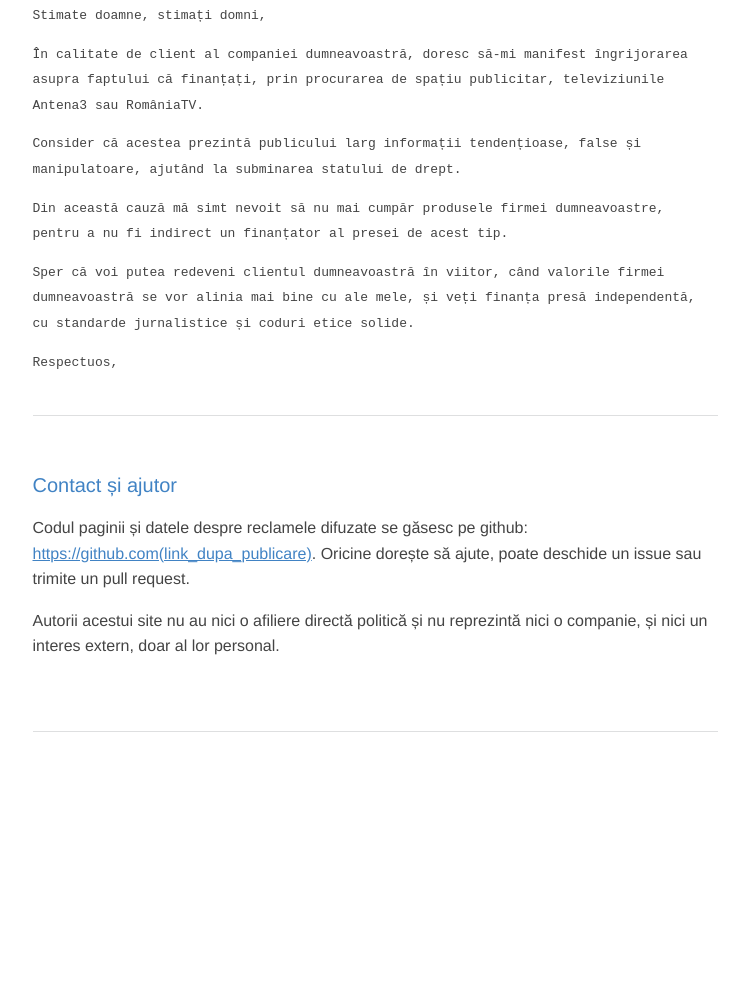
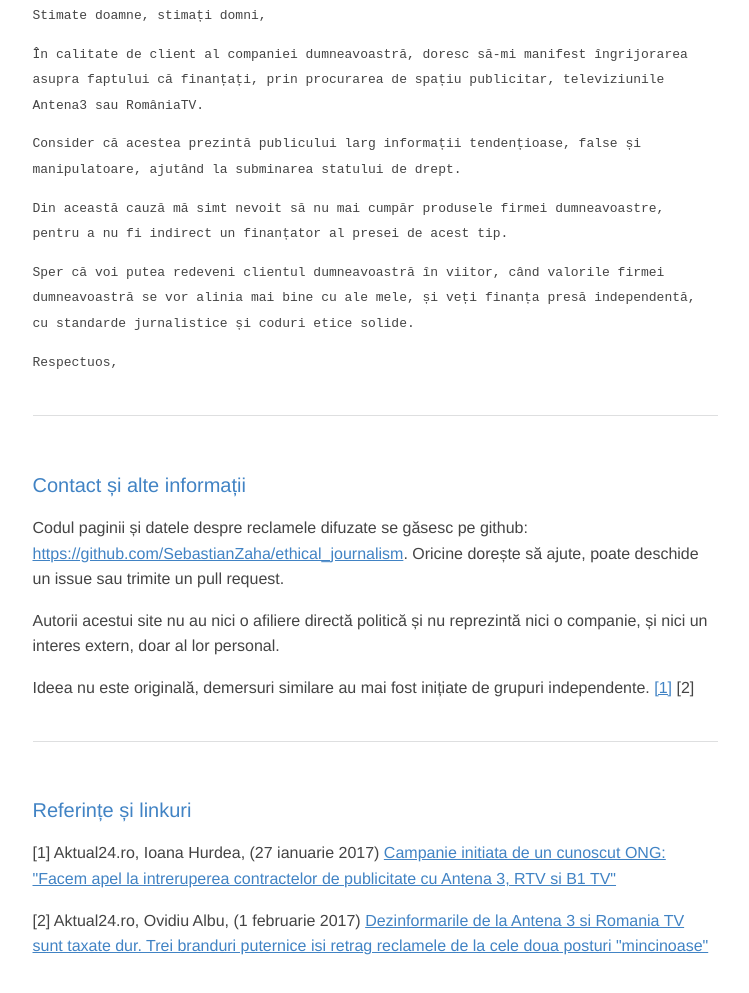
Before and after one commit to SebastianZaha/ethical_journalism, a plain HTML site: page index.html in a window 1280 px wide. Shown: the part 2165-3158 px from the top of the page, without its empty margins (265-1014 px from the left). Before the commit the page ends 2960 px from the top, so only its background shows below. Drawn offline with Linux system fonts and the light colour scheme.

Commit message:
References, link to repo.

```diff
--- a/index.html
+++ b/index.html
@@ -181,10 +181,22 @@
 	</section>
 
 	<section>
-		<h2>Contact și ajutor</h2>
-		<p>Codul paginii și datele despre reclamele difuzate se găsesc pe github: <a href="">https://github.com(link_dupa_publicare)</a>. Oricine dorește să ajute, poate deschide un issue sau trimite un pull request.</p>
+		<h2>Contact și alte informații</h2>
+		<p>Codul paginii și datele despre reclamele difuzate se găsesc pe github: <a href="">https://github.com/SebastianZaha/ethical_journalism</a>. Oricine dorește să ajute, poate deschide un issue sau trimite un pull request.</p>
 
 		<p>Autorii acestui site nu au nici o afiliere directă politică și nu reprezintă nici o companie, și nici un interes extern, doar al lor personal.</p>
+
+		<p>Ideea nu este originală, demersuri similare au mai fost inițiate de grupuri independente. <a href="#[1]">[1]</a> [2]</p>
+	</section>
+
+	<section>
+		<h2>Referințe și linkuri</h2>
+		<p id="[1]">
+			[1] Aktual24.ro, Ioana Hurdea, (27 ianuarie 2017) <a href="http://www.aktual24.ro/campanie-initiata-de-un-cunoscut-ong-facem-apel-la-intreruperea-contractelor-de-publicitate-cu-antena-3-rtv-si-b1-tv/">Campanie initiata de un cunoscut ONG: "Facem apel la intreruperea contractelor de publicitate cu Antena 3, RTV si B1 TV"</a>
+		</p>
+		<p id="[2]">
+			[2] Aktual24.ro, Ovidiu Albu, (1 februarie 2017) <a href="http://www.aktual24.ro/campanie-initiata-de-un-cunoscut-ong-facem-apel-la-intreruperea-contractelor-de-publicitate-cu-antena-3-rtv-si-b1-tv/">Dezinformarile de la Antena 3 si Romania TV sunt taxate dur. Trei branduri puternice isi retrag reclamele de la cele doua posturi "mincinoase"</a>
+		</p>
 	</section>
 
 	<br/><hr/><br/>
```
Also changed, not shown: template.html (+15 -3 lines), 1 other file.
